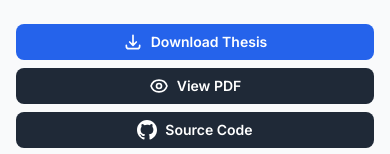
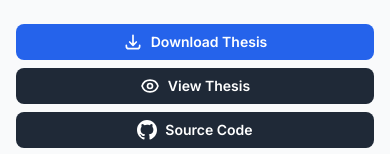
Before and after one commit to emilstahl97/emilstahl97.github.io, a Next.js app: page /masters-thesis in a window 390 px wide. Shown: the part 575-729 px from the top of the page. Built offline with nearby package versions, Linux system fonts and the light colour scheme.

Commit message:
Add View PDF button component with external link to thesis PDF

```diff
--- a/app/masters-thesis/page.tsx
+++ b/app/masters-thesis/page.tsx
@@ -61,6 +61,38 @@ const RedHatGithubButton = ({ href }: { href: string }) => (
   </a>
 )
 
+// New component for View PDF button with direct link
+const ViewPDFExternalButton = ({ href }: { href: string }) => (
+  <a
+    href="https://kth.diva-portal.org/smash/get/diva2:1943521/FULLTEXT02.pdf"
+    target="_blank"
+    rel="noopener noreferrer"
+    className="px-4 sm:px-6 py-2 sm:py-3 bg-gray-800 hover:bg-gray-900 text-white font-semibold rounded-lg transition-colors duration-200 flex items-center text-sm sm:text-base w-full sm:w-auto justify-center mb-2 sm:mb-0"
+  >
+    <svg
+      className="w-5 h-5 mr-2"
+      fill="none"
+      stroke="currentColor"
+      viewBox="0 0 24 24"
+      xmlns="http://www.w3.org/2000/svg"
+    >
+      <path
+        strokeLinecap="round"
+        strokeLinejoin="round"
+        strokeWidth={2}
+        d="M15 12a3 3 0 11-6 0 3 3 0 016 0z"
+      />
+      <path
+        strokeLinecap="round"
+        strokeLinejoin="round"
+        strokeWidth={2}
+        d="M2.458 12C3.732 7.943 7.523 5 12 5c4.478 0 8.268 2.943 9.542 7-1.274 4.057-5.064 7-9.542 7-4.477 0-8.268-2.943-9.542-7z"
+      />
+    </svg>
+    View Thesis
+  </a>
+)
+
 export default function MastersThesis() {
   return (
     <div className="container mx-auto px-4 py-4 sm:py-8">
@@ -89,7 +121,7 @@ export default function MastersThesis() {
           <DownloadButton href={mastersThesisContent.thesis.pdfPath}>
             Download Thesis
           </DownloadButton>
-          <ViewPDFButton href={mastersThesisContent.thesis.pdfPath} type="thesis" />
+          <ViewPDFExternalButton href={mastersThesisContent.thesis.pdfPath} />
           <GithubButton href={mastersThesisContent.thesis.sourceCodeUrl} />
           <RedHatGithubButton href={mastersThesisContent.thesis.redHatGithubUrl} />
         </div>
```
